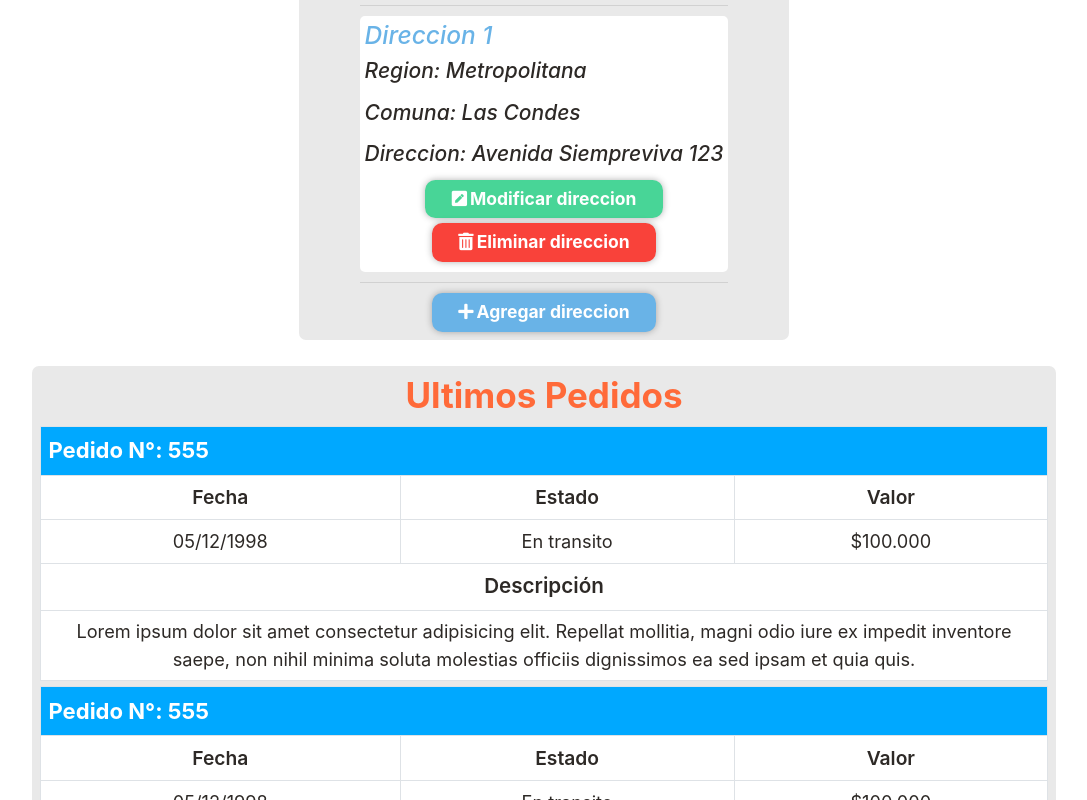
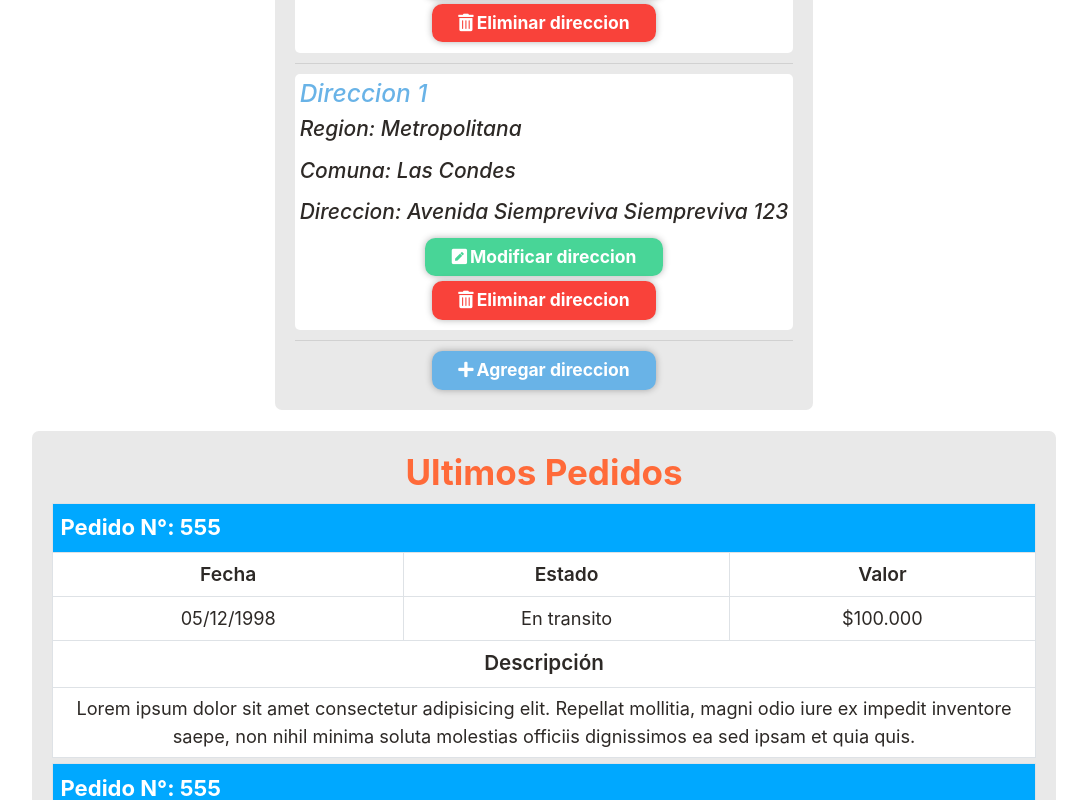
Before and after one commit to MilzCode/nortesol, a Next.js app: page /user in a window 1280 px wide. Shown: the part 860-1660 px from the top of the page, without its empty margins (96-1183 px from the left). Built offline with nearby package versions, Linux system fonts and the light colour scheme.

Commit message:
fix: detalles css

```diff
--- a/pages/user/add-address.tsx
+++ b/pages/user/add-address.tsx
@@ -8,7 +8,7 @@ const AddAddress = () => {
       <Volver />
       <div className="editAddress">
         <form action="" className="editAddress__form">
-          <h3 className="editAddress__titulo">Editar: Direccion 1</h3>
+          <h3 className="editAddress__titulo">Añadir dirección</h3>
           <p className="TEXT1">Ingrese nueva dirección</p>
           <div className="userEdit__input">
             <label htmlFor="nombre" className="fas fa-user" />
--- a/pages/user/index.tsx
+++ b/pages/user/index.tsx
@@ -29,6 +29,7 @@ const User = () => {
             </div>
           </Link>
         </div>
+        <hr />
         <div className="user__misDirecciones">
           <h3 className="user__misDireccionesTitulo">Mis Direcciones</h3>
           <div className="user__misDireccionesContenido">
@@ -58,7 +59,7 @@ const User = () => {
               <h4>Direccion 1</h4>
               <p>Region: Metropolitana</p>
               <p>Comuna: Las Condes</p>
-              <p>Direccion: Avenida Siempreviva 123</p>
+              <p>Direccion: Avenida Siempreviva Siempreviva 123</p>
               <div className="user__botones">
                 <Link href="/user/edit-address" passHref>
                   <div>
--- a/styles/layout/Footer.scss
+++ b/styles/layout/Footer.scss
@@ -5,6 +5,7 @@
   justify-content: center;
   align-items: center;
   flex-direction: column;
+  height: $height-footer;
 
   &__contenido {
     width: 100%;
--- a/styles/user/user.scss
+++ b/styles/user/user.scss
@@ -14,8 +14,10 @@
   &__misDirecciones,
   &__misPedidos {
     @extend .FORMULARIO1;
-    width: sizeBasedOnTitle(14);
+    width: auto;
     max-width: 100%;
+    margin: auto;
+    padding: 2em;
 
     &Titulo {
       @extend .TITULOSFORM;
@@ -38,7 +40,8 @@
       color: $pantone292C;
     }
   }
-  &__direccion {
+  &__direccion,
+  &__misDatosContenido {
     @extend .WHITEBACKGROUND;
   }
   &__botones {
@@ -57,15 +60,8 @@
     text-align: center;
   }
   &__misPedidos {
-    width: sizeBasedOnTitle(40);
-    max-width: 100% !important;
-    margin: auto;
     & > table {
       border: none !important;
     }
   }
-
-  &__misPedidosDescripcion {
-    width: 100% !important;
-  }
 }
```
